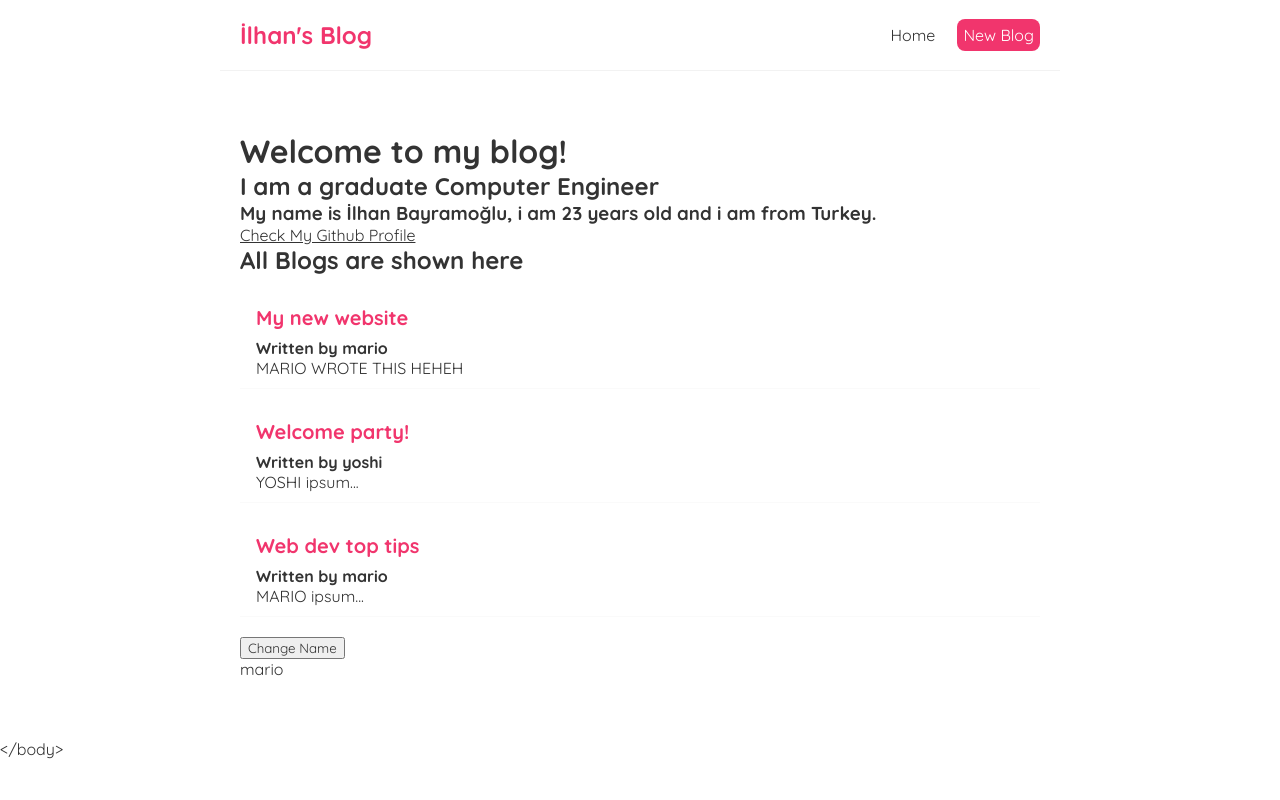
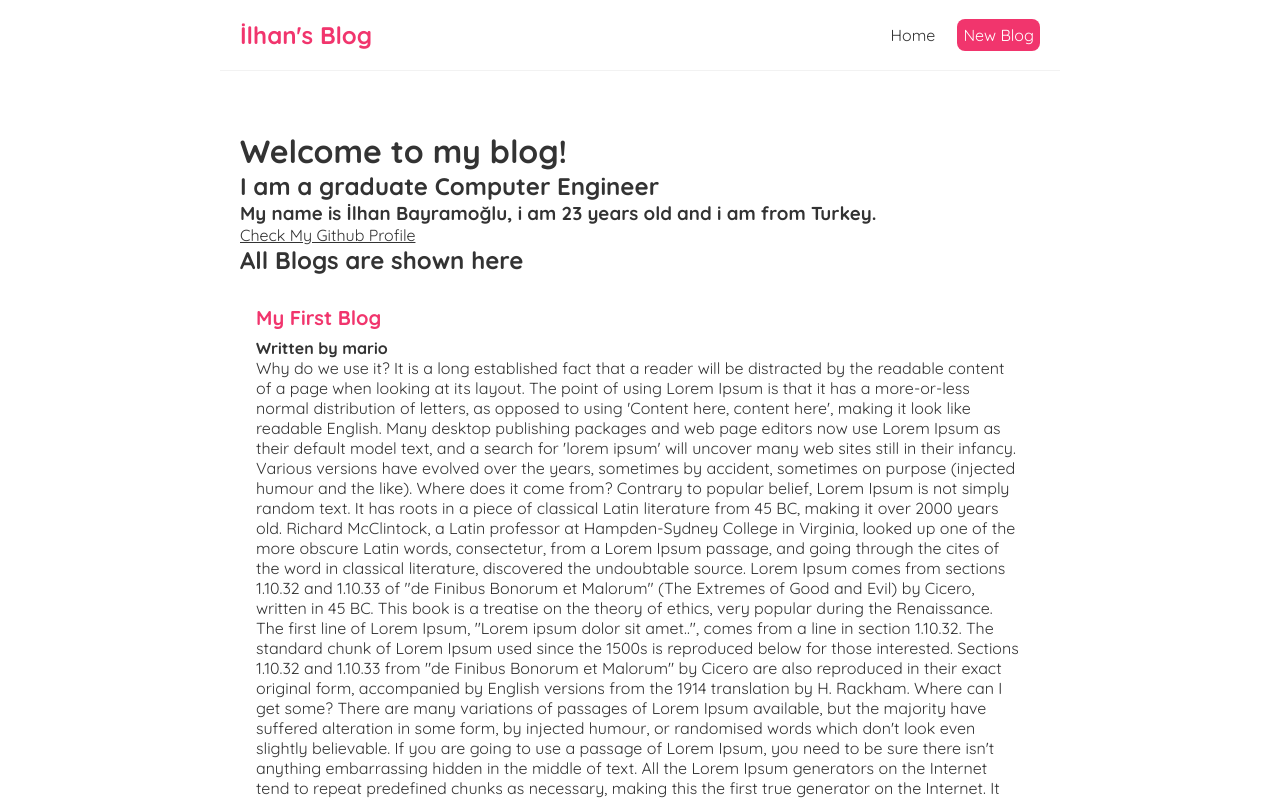
Before and after one commit to ilhan0909/ReactJs-Blog, a React (Create React App) app: page / in a window 1280 px wide. Shown: the top 800 px of the page. Built offline with nearby package versions, Linux system fonts and the light colour scheme; data requests are answered from the project's data file.

Commit message:
removed dummy data,gets data from db now

```diff
--- a/src/Home.js
+++ b/src/Home.js
@@ -16,23 +16,18 @@
 const link = 'https://github.com/ilhan0909';
 
 const Home = () => {
-    const [blogs, setBlogs] = useState([
-      { title: 'My new website', body: 'MARIO WROTE THIS HEHEH', author: 'mario', id: 1 },
-      { title: 'Welcome party!', body: 'YOSHI ipsum...', author: 'yoshi', id: 2 },
-      { title: 'Web dev top tips', body: 'MARIO ipsum...', author: 'mario', id: 3 }
-    ]);
-
-    const [name, setName] = useState('mario');
-
-    const handleDelete = (id) => {
-        const newBlogs = blogs.filter(blog => blog.id !== id );
-        setBlogs(newBlogs);
-    }
+    const [blogs, setBlogs] = useState(null);
 
     useEffect(() => {
-        console.log('use effect ran');
-        console.log(name);
-    }, [name]);
+        fetch('http://localhost:8000/blogs')
+            .then(res => {
+                return res.json();
+            })
+            .then(data => {
+                setBlogs(data);
+
+            });
+    }, []);
 
 
     return (
@@ -42,9 +37,7 @@
         <h2>I am a graduate {department} </h2>
         <h3>My name is {person.name}, i am {getAge("1998/06/25")} years old and i am from {person.country}.</h3>
         <a href={link}>Check My Github Profile</a>
-            <BlogList blogs={blogs} title="All Blogs are shown here" handleDelete={handleDelete} />
-            <button onClick={() => setName('İLHAN')}>Change Name</button>
-            <p>{ name }</p>
+            {blogs && <BlogList blogs={blogs} title="All Blogs are shown here"/>}
         </div>
      );
 }
```
